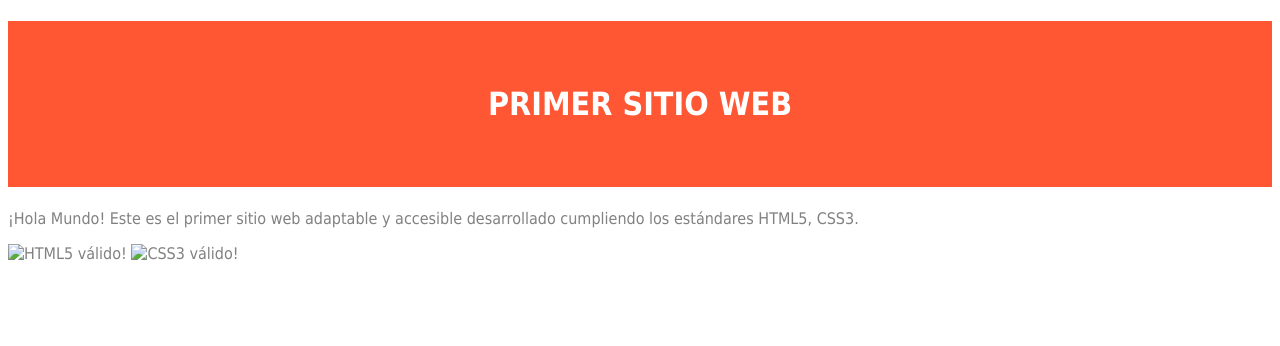
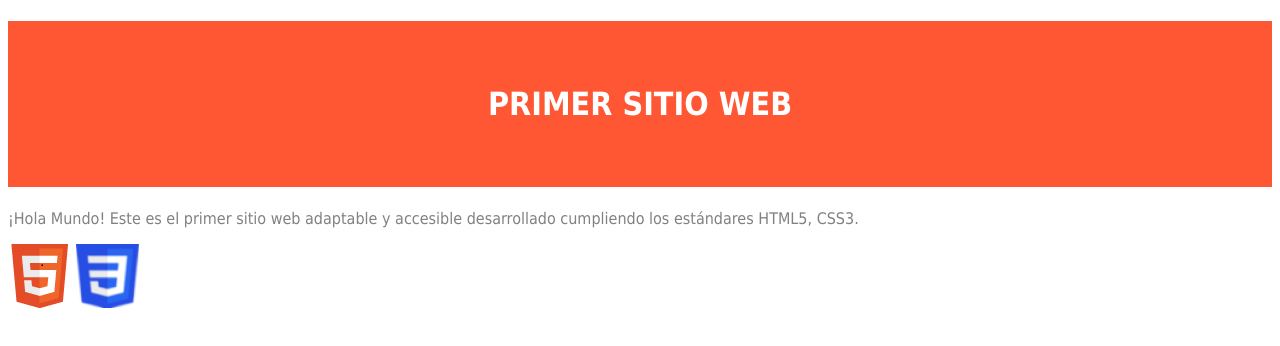
Before and after one commit to ernestoestrada1999/sew2021-2022, a plain HTML site: page index.html in a window 1280 px wide. Drawn offline with Linux system fonts and the light colour scheme.

Commit message:
Add files via upload

```diff
--- a/index.html
+++ b/index.html
@@ -12,8 +12,8 @@
  <p> ¡Hola Mundo! Este es el primer sitio web adaptable y accesible
 desarrollado cumpliendo los estándares HTML5, CSS3. </p>
 <footer>
-    <img scr= "images/HTML5.png"alt= "HTML5 válido!" />
-    <img scr= "images/CSS3.png" alt= "CSS3 válido!" />
-   <footer>
+    <img src= "images/HTML5.png" alt= "HTML5 válido!" />
+    <img src= "images/CSS3.png" alt= "CSS3 válido!" />
+</footer>
 </body>
 </html>
```
